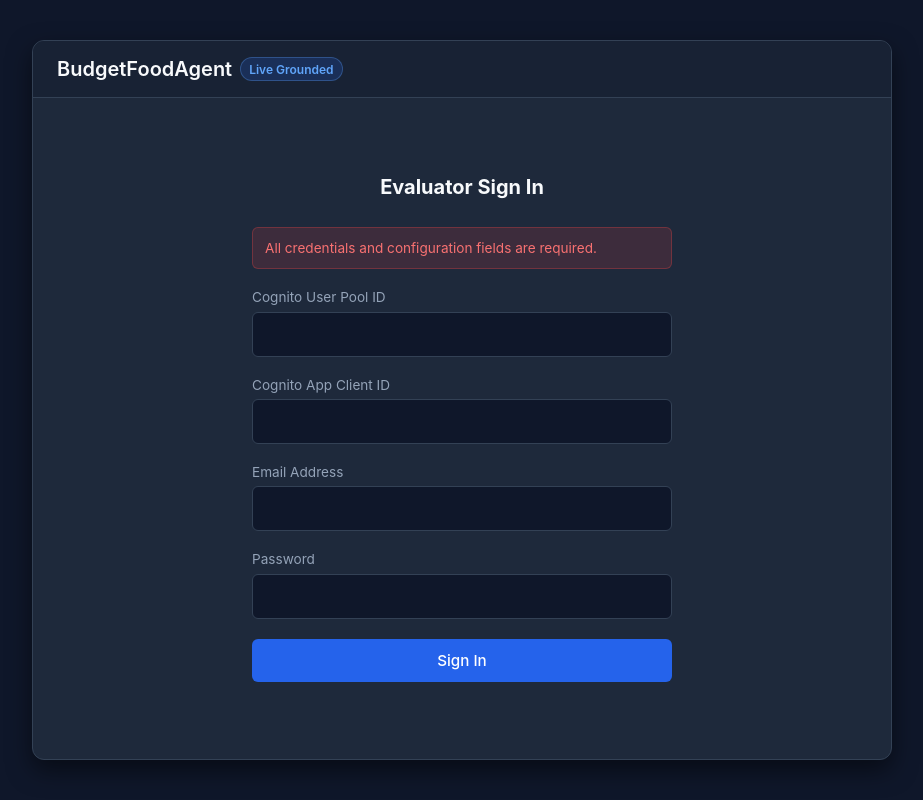
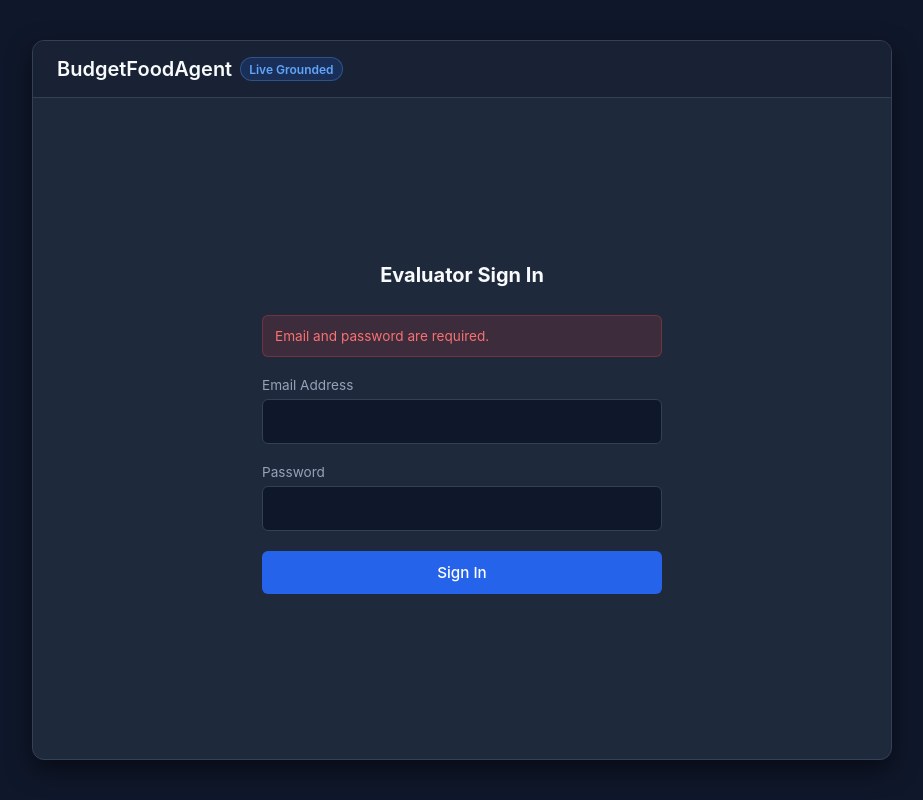
Before and after one commit to coding-bitz/budgetFood-agent, a plain HTML site: page frontend/index.html in a window 1280 px wide. Both pictures are taken after a click on the button "Sign In". Shown: the whole page, without its empty margins (178-1101 px from the left). Drawn offline with Linux system fonts and the light colour scheme.

Commit message:
feat: simplify frontend authentication to email and password fields
Remove manual User Pool and App Client inputs in favor of
server-injected configuration. Retain full Cognito SDK
authentication and authenticated chat interface.

```diff
--- a/frontend/index.html
+++ b/frontend/index.html
@@ -117,7 +117,7 @@
 
     .auth-card {
       width: 100%;
-      max-width: 420px;
+      max-width: 400px;
       display: flex;
       flex-direction: column;
       gap: 1.25rem;
@@ -279,23 +279,13 @@
         <div id="auth-error" class="alert alert-error hidden"></div>
 
         <div class="form-group">
-          <label for="input-pool-id">Cognito User Pool ID</label>
-          <input type="text" id="input-pool-id" required>
-        </div>
-
-        <div class="form-group">
-          <label for="input-client-id">Cognito App Client ID</label>
-          <input type="text" id="input-client-id" required>
-        </div>
-
-        <div class="form-group">
           <label for="input-email">Email Address</label>
-          <input type="email" id="input-email" required>
+          <input type="email" id="input-email" required autocomplete="username">
         </div>
 
         <div class="form-group">
           <label for="input-password">Password</label>
-          <input type="password" id="input-password" required>
+          <input type="password" id="input-password" required autocomplete="current-password">
         </div>
 
         <button id="btn-login" class="btn-primary">
@@ -322,9 +312,11 @@
 
   <script>
     (function () {
-      // Configuration & State
-      const POOL_STORAGE_KEY = "budgetfoodagent_pool_id";
-      const CLIENT_STORAGE_KEY = "budgetfoodagent_client_id";
+      // Configuration injected server-side by Flask
+      const COGNITO_USER_POOL_ID = "{{COGNITO_USER_POOL_ID}}";
+      const COGNITO_APP_CLIENT_ID = "{{COGNITO_APP_CLIENT_ID}}";
+      const AWS_REGION = "{{AWS_REGION}}";
+
       let idToken = null;
       let currentUser = null;
 
@@ -335,8 +327,6 @@
       const userEmailSpan = document.getElementById("user-email");
       const authError = document.getElementById("auth-error");
 
-      const inputPoolId = document.getElementById("input-pool-id");
-      const inputClientId = document.getElementById("input-client-id");
       const inputEmail = document.getElementById("input-email");
       const inputPassword = document.getElementById("input-password");
       const btnLogin = document.getElementById("btn-login");
@@ -349,10 +339,6 @@
       const btnSend = document.getElementById("btn-send");
       const sendText = document.getElementById("send-text");
       const sendSpinner = document.getElementById("send-spinner");
-
-      // Load cached client/pool identifiers
-      inputPoolId.value = localStorage.getItem(POOL_STORAGE_KEY) || "";
-      inputClientId.value = localStorage.getItem(CLIENT_STORAGE_KEY) || "";
 
       function setAuthLoading(loading) {
         btnLogin.disabled = loading;
@@ -388,22 +374,17 @@
       // Login handler
       btnLogin.addEventListener("click", function () {
         clearAuthError();
-        const poolId = inputPoolId.value.trim();
-        const clientId = inputClientId.value.trim();
         const email = inputEmail.value.trim();
         const password = inputPassword.value;
 
-        if (!poolId || !clientId || !email || !password) {
-          showAuthError("All credentials and configuration fields are required.");
+        if (!email || !password) {
+          showAuthError("Email and password are required.");
           return;
         }
 
         setAuthLoading(true);
 
-        localStorage.setItem(POOL_STORAGE_KEY, poolId);
-        localStorage.setItem(CLIENT_STORAGE_KEY, clientId);
-
-        const poolData = { UserPoolId: poolId, ClientId: clientId };
+        const poolData = { UserPoolId: COGNITO_USER_POOL_ID, ClientId: COGNITO_APP_CLIENT_ID };
         const userPool = new AmazonCognitoIdentity.CognitoUserPool(poolData);
         const authDetails = new AmazonCognitoIdentity.AuthenticationDetails({
           Username: email,
@@ -428,7 +409,7 @@
             setAuthLoading(false);
             showAuthError(err.message || "Failed to authenticate against Cognito.");
           },
-          newPasswordRequired: function (userAttributes) {
+          newPasswordRequired: function () {
             setAuthLoading(false);
             showAuthError("New password required. Please verify permanent password setup.");
           }
```
